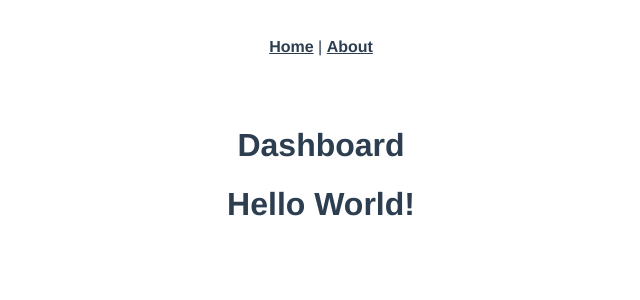
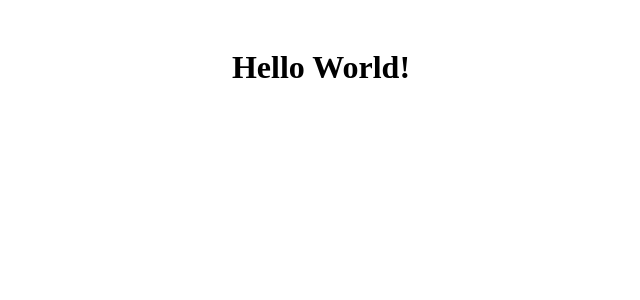
Before and after one commit to Haroon-chh/udemy-clone, a Vue app: page /dashboard in a window 1280 px wide. Before the commit this address led to /dashboard#/dashboard. Shown: the top 300 px of the page, without its empty margins (319-959 px from the left). Built offline with nearby package versions, Linux system fonts and the light colour scheme.

Commit message:
router sets

```diff
--- a/src/App.vue
+++ b/src/App.vue
@@ -1,30 +1,9 @@
 <template>
-  <nav>
-    <router-link to="/">Home</router-link> |
-    <router-link to="/about">About</router-link>
-  </nav>
-  <router-view/>
+  <router-view />
 </template>
 
-<style>
+<style scoped>
 #app {
-  font-family: Avenir, Helvetica, Arial, sans-serif;
-  -webkit-font-smoothing: antialiased;
-  -moz-osx-font-smoothing: grayscale;
-  text-align: center;
-  color: #2c3e50;
-}
-
-nav {
-  padding: 30px;
-}
-
-nav a {
-  font-weight: bold;
-  color: #2c3e50;
-}
-
-nav a.router-link-exact-active {
-  color: #42b983;
+  font-family: Arial, sans-serif;
 }
 </style>
--- a/src/components/HelloWorld.vue
+++ /dev/null
@@ -1,60 +0,0 @@
-<template>
-  <div class="hello">
-    <h1>{{ msg }}</h1>
-    <p>
-      For a guide and recipes on how to configure / customize this project,<br>
-      check out the
-      <a href="https://cli.vuejs.org" target="_blank" rel="noopener">vue-cli documentation</a>.
-    </p>
-    <h3>Installed CLI Plugins</h3>
-    <ul>
-      <li><a href="https://github.com/vuejs/vue-cli/tree/dev/packages/%40vue/cli-plugin-babel" target="_blank" rel="noopener">babel</a></li>
-      <li><a href="https://github.com/vuejs/vue-cli/tree/dev/packages/%40vue/cli-plugin-router" target="_blank" rel="noopener">router</a></li>
-      <li><a href="https://github.com/vuejs/vue-cli/tree/dev/packages/%40vue/cli-plugin-vuex" target="_blank" rel="noopener">vuex</a></li>
-      <li><a href="https://github.com/vuejs/vue-cli/tree/dev/packages/%40vue/cli-plugin-eslint" target="_blank" rel="noopener">eslint</a></li>
-    </ul>
-    <h3>Essential Links</h3>
-    <ul>
-      <li><a href="https://vuejs.org" target="_blank" rel="noopener">Core Docs</a></li>
-      <li><a href="https://forum.vuejs.org" target="_blank" rel="noopener">Forum</a></li>
-      <li><a href="https://chat.vuejs.org" target="_blank" rel="noopener">Community Chat</a></li>
-      <li><a href="https://twitter.com/vuejs" target="_blank" rel="noopener">Twitter</a></li>
-      <li><a href="https://news.vuejs.org" target="_blank" rel="noopener">News</a></li>
-    </ul>
-    <h3>Ecosystem</h3>
-    <ul>
-      <li><a href="https://router.vuejs.org" target="_blank" rel="noopener">vue-router</a></li>
-      <li><a href="https://vuex.vuejs.org" target="_blank" rel="noopener">vuex</a></li>
-      <li><a href="https://github.com/vuejs/vue-devtools#vue-devtools" target="_blank" rel="noopener">vue-devtools</a></li>
-      <li><a href="https://vue-loader.vuejs.org" target="_blank" rel="noopener">vue-loader</a></li>
-      <li><a href="https://github.com/vuejs/awesome-vue" target="_blank" rel="noopener">awesome-vue</a></li>
-    </ul>
-  </div>
-</template>
-
-<script>
-export default {
-  name: 'HelloWorld',
-  props: {
-    msg: String
-  }
-}
-</script>
-
-<!-- Add "scoped" attribute to limit CSS to this component only -->
-<style scoped>
-h3 {
-  margin: 40px 0 0;
-}
-ul {
-  list-style-type: none;
-  padding: 0;
-}
-li {
-  display: inline-block;
-  margin: 0 10px;
-}
-a {
-  color: #42b983;
-}
-</style>
--- a/src/router/index.js
+++ b/src/router/index.js
@@ -1,4 +1,4 @@
-import { createRouter, createWebHashHistory } from 'vue-router';
+import { createRouter, createWebHistory } from 'vue-router';
 import DashboardView from '../views/DashboardView.vue';
 
 const routes = [
@@ -14,7 +14,7 @@
 ];
 
 const router = createRouter({
-  history: createWebHashHistory(),
+  history: createWebHistory(),
   routes,
 });
 
--- a/src/views/AboutView.vue
+++ /dev/null
@@ -1,5 +0,0 @@
-<template>
-  <div class="about">
-    <h1>This is an about page</h1>
-  </div>
-</template>
--- a/src/views/DashboardView.vue
+++ b/src/views/DashboardView.vue
@@ -1,7 +1,6 @@
 <!-- src/views/DashboardView.vue -->
 <template>
     <div class="dashboard-view">
-      <h1>Dashboard</h1>
       <HelloWorld />
     </div>
   </template>
```
Also changed, not shown: src/views/HomeView.vue (deleted, +0 -18 lines).
